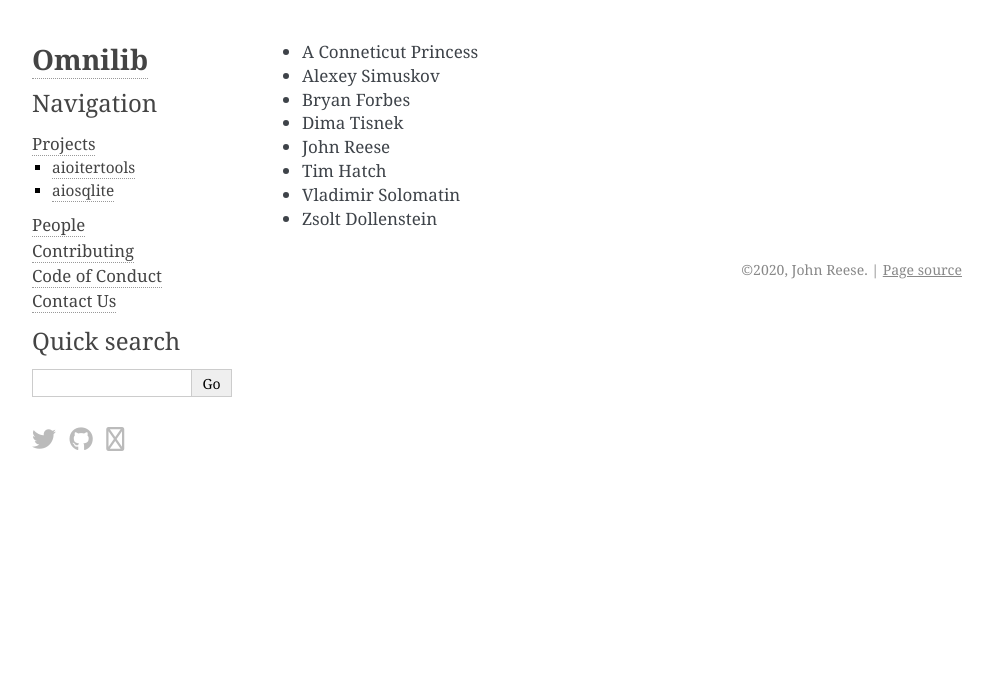
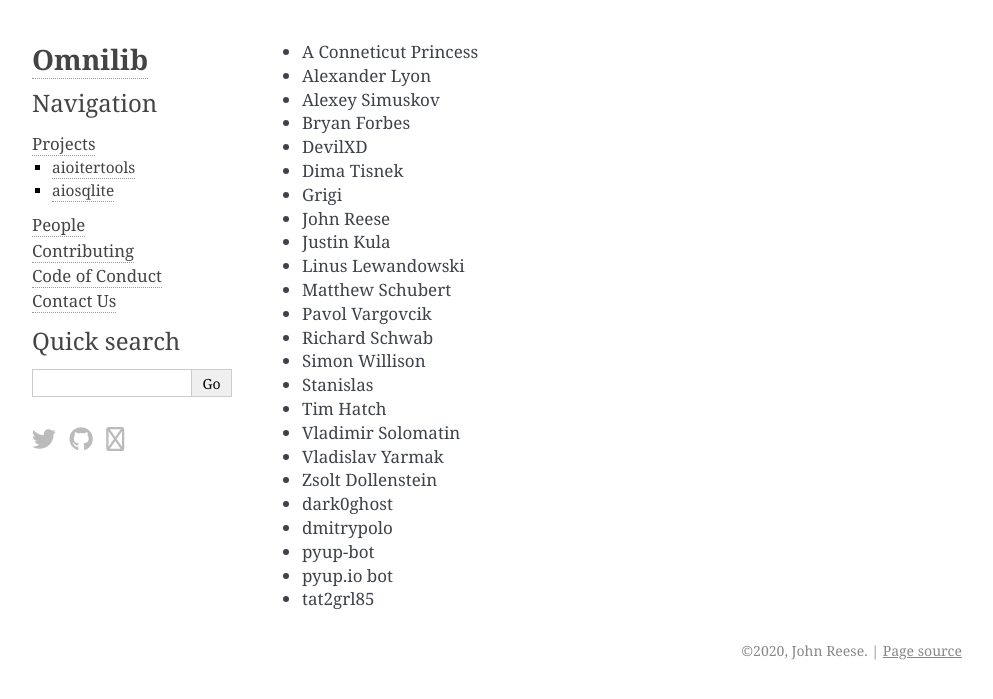
Before and after one commit to omnilib/omnilib-site, a Sphinx documentation site: the page built from source/contributors.rst, in a window 1280 px wide. Shown: the top 699 px of the page, without its empty margins (148-1141 px from the left). Built offline with Sphinx 7.4.7, drawn with Linux system fonts in a browser that asks for light colours; nearby versions of some CDN libraries.

Commit message:
Combined contributors from aiosqlite and aioitertools

```diff
--- a/source/contributors.rst
+++ b/source/contributors.rst
@@ -1,8 +1,24 @@
 * A Conneticut Princess
+* Alexander Lyon
 * Alexey Simuskov
 * Bryan Forbes
+* DevilXD
 * Dima Tisnek
+* Grigi
 * John Reese
+* Justin Kula
+* Linus Lewandowski
+* Matthew Schubert
+* Pavol Vargovcik
+* Richard Schwab
+* Simon Willison
+* Stanislas
 * Tim Hatch
 * Vladimir Solomatin
+* Vladislav Yarmak
 * Zsolt Dollenstein
+* dark0ghost
+* dmitrypolo
+* pyup-bot
+* pyup.io bot
+* tat2grl85
```
